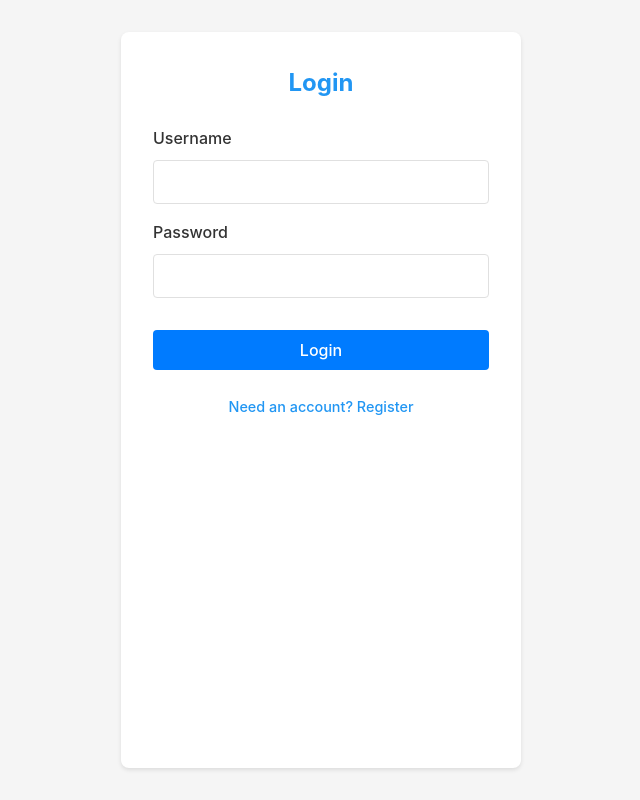
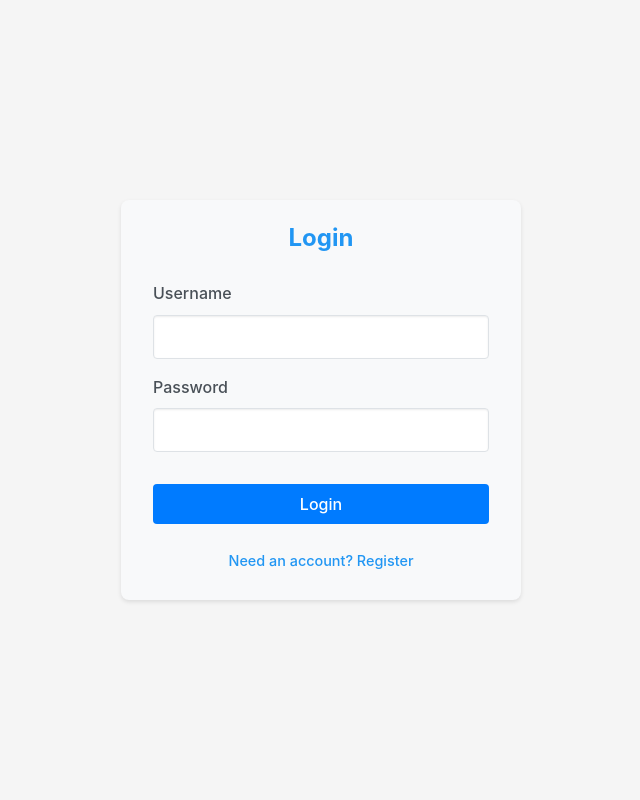
Before and after one commit to SeanChid/Socket-io-Demo, a React (Vite) app: page / in a window 1280 px wide. Shown: the whole page, without its empty margins (319-959 px from the left). Built offline with nearby package versions, Linux system fonts and the light colour scheme; no server answers.

Commit message:
styling touchups

```diff
--- a/src/components/styles/Auth.css
+++ b/src/components/styles/Auth.css
@@ -1,10 +1,16 @@
 .auth-container {
   max-width: 400px;
-  margin: 2rem auto;
+  width: 100%;
+  height: 400px;
+  margin: 50vh auto 0;
   padding: 2rem;
-  background: white;
+  background: #f8f9fa;
   border-radius: 8px;
   box-shadow: 0 2px 4px rgba(0, 0, 0, 0.1);
+  transform: translateY(-50%);
+  display: flex;
+  flex-direction: column;
+  justify-content: center;
 }
 
 .auth-container h2 {
@@ -21,14 +27,27 @@
   display: block;
   margin-bottom: 0.5rem;
   font-weight: 500;
+  color: #495057;
 }
 
 .form-group input {
   width: 100%;
   padding: 0.75rem;
-  border: 1px solid var(--border-color);
+  border: 1px solid #dee2e6;
   border-radius: 4px;
   font-size: 1rem;
+  background-color: #ffffff;
+  color: #333333;
+  box-shadow: inset 0 1px 2px rgba(0, 0, 0, 0.075);
+  transition: all 0.2s ease-in-out;
+}
+
+.form-group input:focus {
+  outline: none;
+  border-color: var(--primary-color);
+  background-color: #ffffff;
+  color: #333333;
+  box-shadow: inset 0 1px 2px rgba(0, 0, 0, 0.075), 0 0 0 3px rgba(33, 150, 243, 0.15);
 }
 
 .submit-button {
@@ -41,6 +60,7 @@
   font-size: 1rem;
   cursor: pointer;
   margin-top: 1rem;
+  transition: background-color 0.2s ease-in-out;
 }
 
 .submit-button:hover {
@@ -56,8 +76,10 @@
   font-size: 0.9rem;
   cursor: pointer;
   margin-top: 1rem;
+  transition: color 0.2s ease-in-out;
 }
 
 .toggle-auth-button:hover {
   text-decoration: underline;
+  color: var(--secondary-color);
 }
--- a/src/components/styles/ChatRoom.css
+++ b/src/components/styles/ChatRoom.css
@@ -127,11 +127,15 @@
     border: 1px solid #e0e0e0;
     border-radius: 4px;
     font-size: 1rem;
+    background-color: #ffffff;
+    color: #333333;
 }
 
 .message-input:focus {
     outline: none;
     border-color: #2196f3;
+    background-color: #ffffff;
+    color: #333333;
 }
 
 .send-button {
--- a/src/components/styles/Modal.css
+++ b/src/components/styles/Modal.css
@@ -41,12 +41,16 @@
     border-radius: 4px;
     font-size: 1rem;
     transition: all 0.2s;
+    background-color: #ffffff;
+    color: #333333;
 }
 
 .search-container input:focus {
     outline: none;
     border-color: #2196F3;
     box-shadow: 0 0 0 2px rgba(33, 150, 243, 0.1);
+    background-color: #ffffff;
+    color: #333333;
 }
 
 .search-spinner {
@@ -80,11 +84,15 @@
     border: 1px solid #e1e1e1;
     border-radius: 4px;
     font-size: 1rem;
+    background-color: #ffffff;
+    color: #333333;
 }
 
 .modal-content input:focus {
     outline: none;
     border-color: #2196F3;
+    background-color: #ffffff;
+    color: #333333;
 }
 
 .modal-actions {
```
